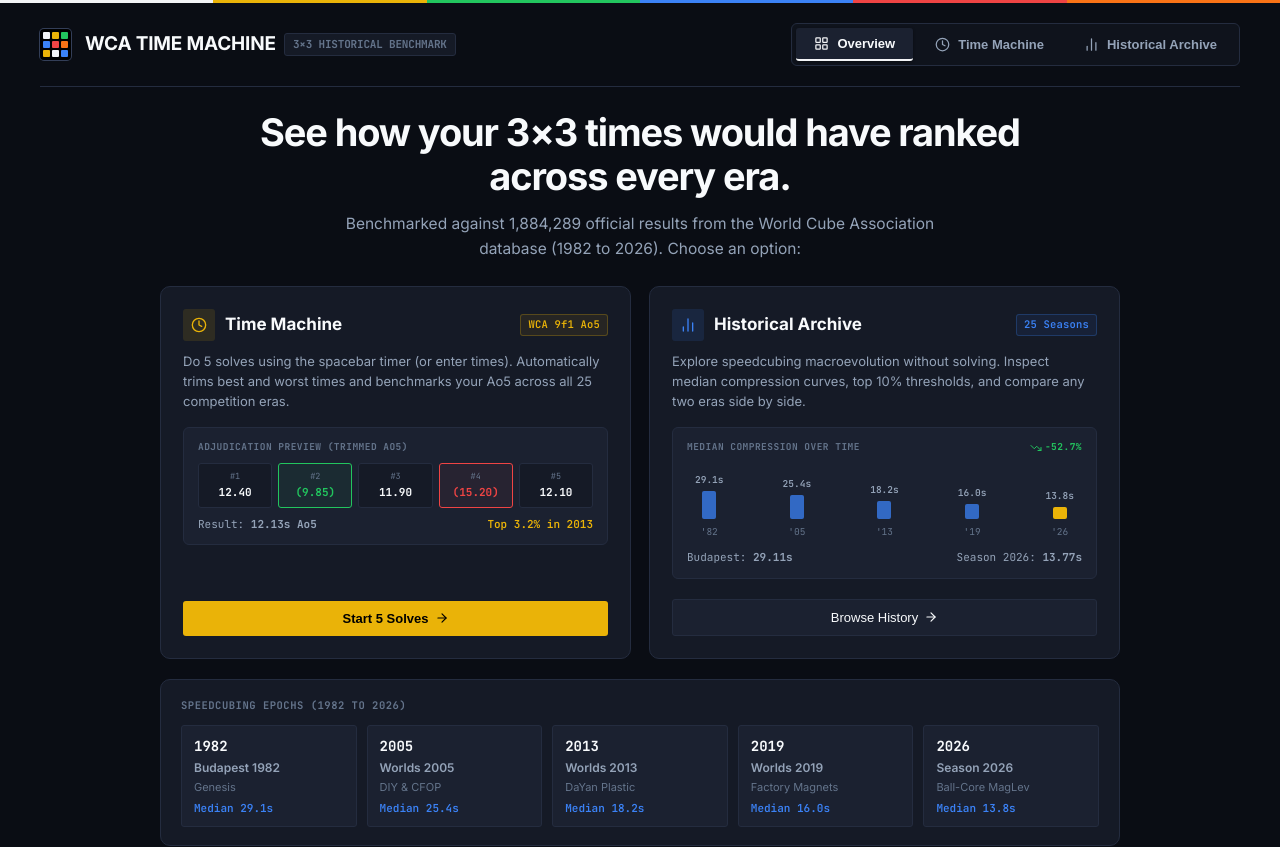
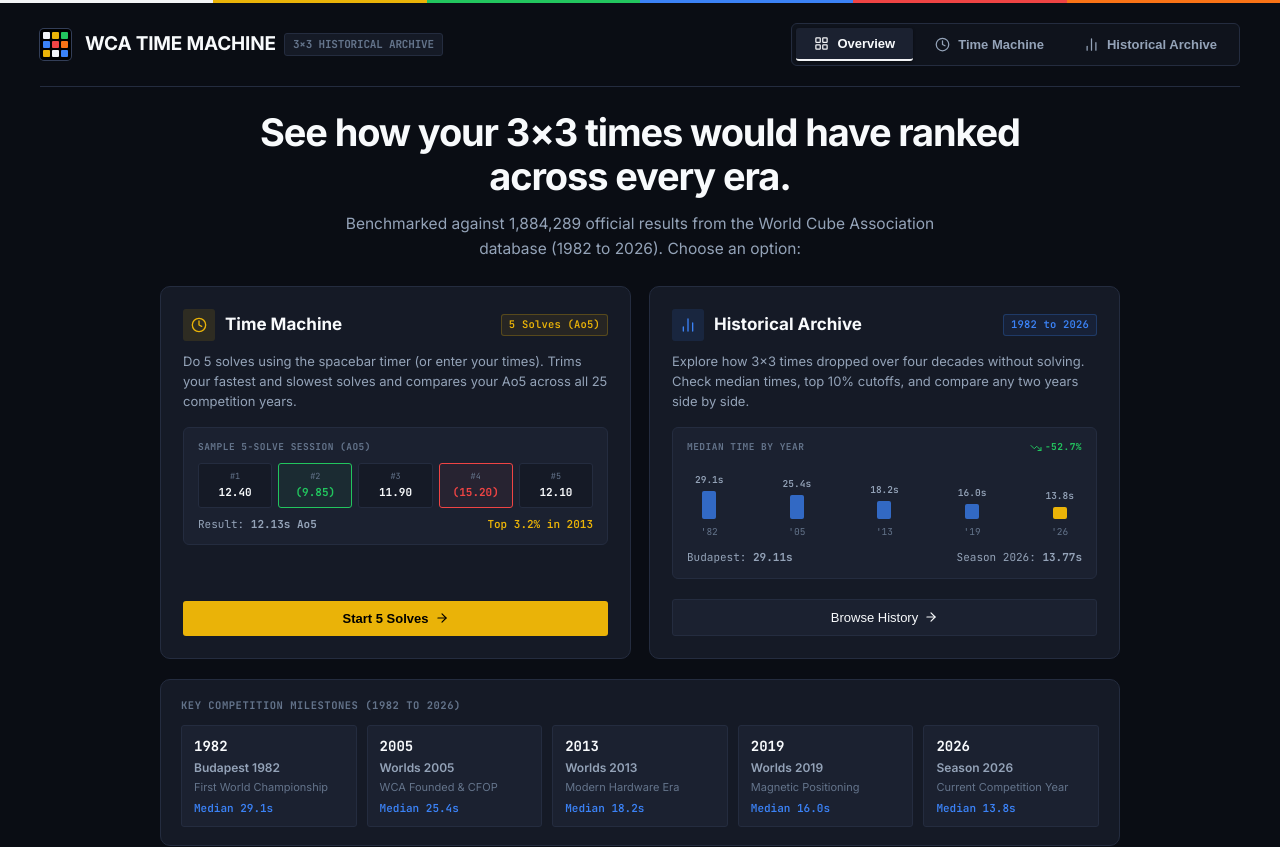
Before and after one commit to asperavl/wca-time-machine, a React (Vite) app in the folder frontend/: page / in a window 1280 px wide. Shown: the top 847 px of the page. Built offline with nearby package versions, Linux system fonts and the light colour scheme.

Commit message:
drop buzzwords

```diff
--- a/frontend/src/App.tsx
+++ b/frontend/src/App.tsx
@@ -98,7 +98,7 @@
             onClick={() => !isTimerRunning && handleTabSwitch('landing')}
             title={isTimerRunning ? 'Solve in progress: complete solve first' : 'Return to Overview'}
           >
-            <div className="rubik-grid-icon" title="WCA Rubik's Chrono-Spectrogram">
+            <div className="rubik-grid-icon" title="WCA Time Machine">
               <div style={{ background: 'var(--cube-white)' }} />
               <div style={{ background: 'var(--cube-yellow)' }} />
               <div style={{ background: 'var(--cube-green)' }} />
@@ -112,7 +112,7 @@
             <div>
               <h1 className="brand-title">
                 WCA TIME MACHINE
-                <span className="brand-badge">3×3 HISTORICAL BENCHMARK</span>
+                <span className="brand-badge">3×3 HISTORICAL ARCHIVE</span>
               </h1>
             </div>
           </div>
--- a/frontend/src/components/LandingView.tsx
+++ b/frontend/src/components/LandingView.tsx
@@ -8,13 +8,13 @@
 }
 
 export const LandingView: React.FC<LandingViewProps> = ({ overview, onSelectMode }) => {
-  // Epochs derived dynamically from WCA overview data
+  // Milestones derived dynamically from WCA overview data
   const epochs = [
-    { year: 1982, name: 'Budapest 1982', desc: 'Genesis', median: '29.1s' },
-    { year: 2005, name: 'Worlds 2005', desc: 'DIY & CFOP', median: '25.4s' },
-    { year: 2013, name: 'Worlds 2013', desc: 'DaYan Plastic', median: '18.2s' },
-    { year: 2019, name: 'Worlds 2019', desc: 'Factory Magnets', median: '16.0s' },
-    { year: 2026, name: 'Season 2026', desc: 'Ball-Core MagLev', median: '13.8s' },
+    { year: 1982, name: 'Budapest 1982', desc: 'First World Championship', median: '29.1s' },
+    { year: 2005, name: 'Worlds 2005', desc: 'WCA Founded & CFOP', median: '25.4s' },
+    { year: 2013, name: 'Worlds 2013', desc: 'Modern Hardware Era', median: '18.2s' },
+    { year: 2019, name: 'Worlds 2019', desc: 'Magnetic Positioning', median: '16.0s' },
+    { year: 2026, name: 'Season 2026', desc: 'Current Competition Year', median: '13.8s' },
   ];
 
   return (
@@ -52,22 +52,22 @@
                 </div>
                 <h3 className="preview-title">Time Machine</h3>
               </div>
-              <span className="preview-tag tag-tm">WCA 9f1 Ao5</span>
+              <span className="preview-tag tag-tm">5 Solves (Ao5)</span>
             </div>
 
             <p className="preview-description">
-              Do 5 solves using the spacebar timer (or enter times). Automatically trims best and worst times and benchmarks your Ao5 across all 25 competition eras.
+              Do 5 solves using the spacebar timer (or enter your times). Trims your fastest and slowest solves and compares your Ao5 across all 25 competition years.
             </p>
 
             {/* Micro-Cassette Visual Mockup */}
             <div className="micro-cassette-box">
-              <div className="micro-cassette-label">ADJUDICATION PREVIEW (TRIMMED AO5)</div>
+              <div className="micro-cassette-label">SAMPLE 5-SOLVE SESSION (AO5)</div>
               <div className="micro-cassette-pods">
                 <div className="micro-pod">
                   <span className="mp-idx">#1</span>
                   <span className="mp-time">12.40</span>
                 </div>
-                <div className="micro-pod mp-best" title="Trimmed fastest solve">
+                <div className="micro-pod mp-best" title="Fastest solve (trimmed from average)">
                   <span className="mp-idx">#2</span>
                   <span className="mp-time">(9.85)</span>
                 </div>
@@ -75,7 +75,7 @@
                   <span className="mp-idx">#3</span>
                   <span className="mp-time">11.90</span>
                 </div>
-                <div className="micro-pod mp-worst" title="Trimmed slowest solve">
+                <div className="micro-pod mp-worst" title="Slowest solve (trimmed from average)">
                   <span className="mp-idx">#4</span>
                   <span className="mp-time">(15.20)</span>
                 </div>
@@ -124,17 +124,17 @@
                 </div>
                 <h3 className="preview-title">Historical Archive</h3>
               </div>
-              <span className="preview-tag tag-archive">25 Seasons</span>
+              <span className="preview-tag tag-archive">1982 to 2026</span>
             </div>
 
             <p className="preview-description">
-              Explore speedcubing macroevolution without solving. Inspect median compression curves, top 10% thresholds, and compare any two eras side by side.
+              Explore how 3×3 times dropped over four decades without solving. Check median times, top 10% cutoffs, and compare any two years side by side.
             </p>
 
             {/* Micro-Progression Timeline Mockup */}
             <div className="micro-archive-box">
               <div className="micro-archive-label">
-                <span>MEDIAN COMPRESSION OVER TIME</span>
+                <span>MEDIAN TIME BY YEAR</span>
                 <span className="micro-archive-delta">
                   <TrendingDown size={12} /> -52.7%
                 </span>
@@ -186,9 +186,9 @@
         </div>
       </div>
 
-      {/* Epoch Rail: 5 Historic Speedcubing Milestones */}
+      {/* Milestone Rail: 5 Historic Speedcubing Milestones */}
       <div className="epoch-rail-container">
-        <div className="epoch-rail-title">SPEEDCUBING EPOCHS (1982 TO 2026)</div>
+        <div className="epoch-rail-title">KEY COMPETITION MILESTONES (1982 TO 2026)</div>
         <div className="epoch-rail-nodes">
           {epochs.map((ep) => (
             <div
--- a/frontend/src/components/TimeMachineView.tsx
+++ b/frontend/src/components/TimeMachineView.tsx
@@ -370,10 +370,10 @@
             </div>
           )}
 
-          {/* 5-Solve Adjudication Cassette */}
+          {/* 5-Solve Session */}
           <div>
             <div style={{ fontSize: 12, color: 'var(--text-tertiary)', textTransform: 'uppercase', letterSpacing: '0.05em', marginBottom: 8, fontFamily: 'var(--font-mono)', fontWeight: 600 }}>
-              Solve Adjudication Cassette (5 Solves Required for Ao5)
+              5-Solve Session (Ao5)
             </div>
 
             <div className="solve-cassette solve-cassette-scrollable">
@@ -426,11 +426,11 @@
       ) : (
         /* COMPLETED SESSION: HISTORICAL SPECTROGRAM UNLOCKED */
         <div>
-          {/* Main Ao5 Adjudication Headline */}
+          {/* Main Ao5 Headline */}
           <div className="benchmark-banner">
             <div>
               <div style={{ fontSize: 11, fontFamily: 'var(--font-mono)', color: 'var(--cube-yellow)', textTransform: 'uppercase', letterSpacing: '0.08em', fontWeight: 700, marginBottom: 4 }}>
-                WCA REGULATION 9F1 ADJUDICATED RESULT
+                YOUR AO5 RESULT
               </div>
               <div style={{ display: 'flex', alignItems: 'baseline', gap: 16, flexWrap: 'wrap' }}>
                 <span className="ao5-headline">
@@ -446,7 +446,7 @@
                 )}
               </div>
               <p style={{ fontSize: 13, color: 'var(--text-secondary)', marginTop: 6 }}>
-                Fastest and slowest times trimmed automatically. Benchmarked against 1,880,000+ official competition rounds.
+                Fastest and slowest times trimmed automatically. Compared against 1,880,000+ official competition rounds.
               </p>
             </div>
 
@@ -455,10 +455,10 @@
             </button>
           </div>
 
-          {/* 5-Solve Cassette with WCA Trimming Badges */}
+          {/* 5-Solve Breakdown with Trimming Badges */}
           <div style={{ marginBottom: 24 }}>
             <div style={{ fontSize: 12, color: 'var(--text-tertiary)', textTransform: 'uppercase', letterSpacing: '0.05em', marginBottom: 8, fontFamily: 'var(--font-mono)', fontWeight: 600 }}>
-              WCA Adjudication Breakdown
+              Official Ao5 Breakdown
             </div>
 
             <div className="solve-cassette solve-cassette-scrollable">
@@ -508,14 +508,14 @@
             </div>
           </div>
 
-          {/* Historical Placement Chronicle Across Major Milestones */}
+          {/* Historical Placement Across Major Milestones */}
           <div className="surface-card" style={{ marginBottom: 24 }}>
             <div style={{ display: 'flex', alignItems: 'center', gap: 8, marginBottom: 4 }}>
               <Trophy size={16} style={{ color: 'var(--cube-yellow)' }} />
               <h3 style={{ fontSize: 15, fontWeight: 700 }}>Where Your {ao5Calc.ao5Sec?.toFixed(2)}s Would Have Placed In History</h3>
             </div>
             <p style={{ fontSize: 13, color: 'var(--text-secondary)' }}>
-              Simulated tournament placement if your 5-solve average was entered in historic speedcubing eras.
+              How your 5-solve average compares to median competition times across historical years.
             </p>
 
             <div className="placement-strip">
@@ -536,11 +536,11 @@
             </div>
           </div>
 
-          {/* Across the Eras Longitudinal Chart */}
+          {/* Historical Percentile Chart */}
           <div className="surface-card" style={{ marginBottom: 24 }}>
             <div style={{ display: 'flex', justifyContent: 'space-between', alignItems: 'center', marginBottom: 16, flexWrap: 'wrap', gap: 12 }}>
               <div>
-                <h3 style={{ fontSize: 16, fontWeight: 700 }}>Across the Eras: Your Global Standing (1982 to 2026)</h3>
+                <h3 style={{ fontSize: 16, fontWeight: 700 }}>Your Global Percentile Over Time (1982 to 2026)</h3>
                 <p style={{ fontSize: 13, color: 'var(--text-secondary)', marginTop: 2 }}>
                   Showing your global percentile across speedcubing history for your {resultGraphMetric === 'average' ? `Ao5 (${ao5Calc.ao5Sec?.toFixed(2)}s)` : `Single (${ao5Calc.bestSingleSec?.toFixed(2)}s)`}. Top 0% is World #1.
                 </p>
--- a/frontend/src/index.css
+++ b/frontend/src/index.css
@@ -257,7 +257,7 @@
   letter-spacing: 0.02em;
 }
 
-/* 5-Solve Adjudication Cassette */
+/* 5-Solve Session */
 .solve-cassette {
   display: grid;
   grid-template-columns: repeat(5, 1fr);
@@ -271,7 +271,7 @@
   }
 }
 
-/* Scrollable WCA Adjudication Breakdown & Solving Cassette */
+/* Scrollable 5-Solve Breakdown & Solving Strip */
 .solve-cassette-scrollable {
   display: flex !important;
   gap: 12px;
```
Also changed, not shown: frontend/src/components/AnalyticsView.tsx (+11 -11 lines).
